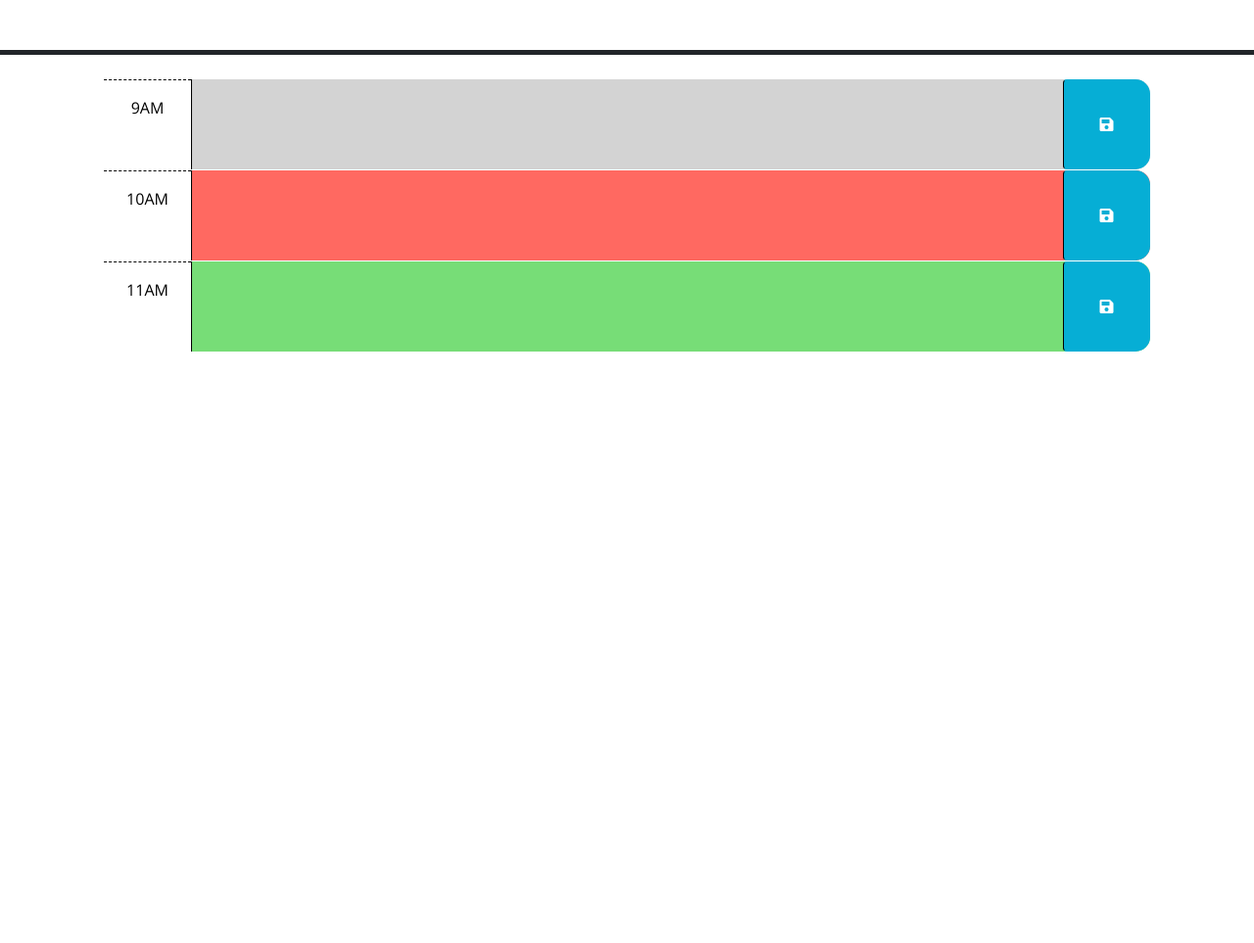
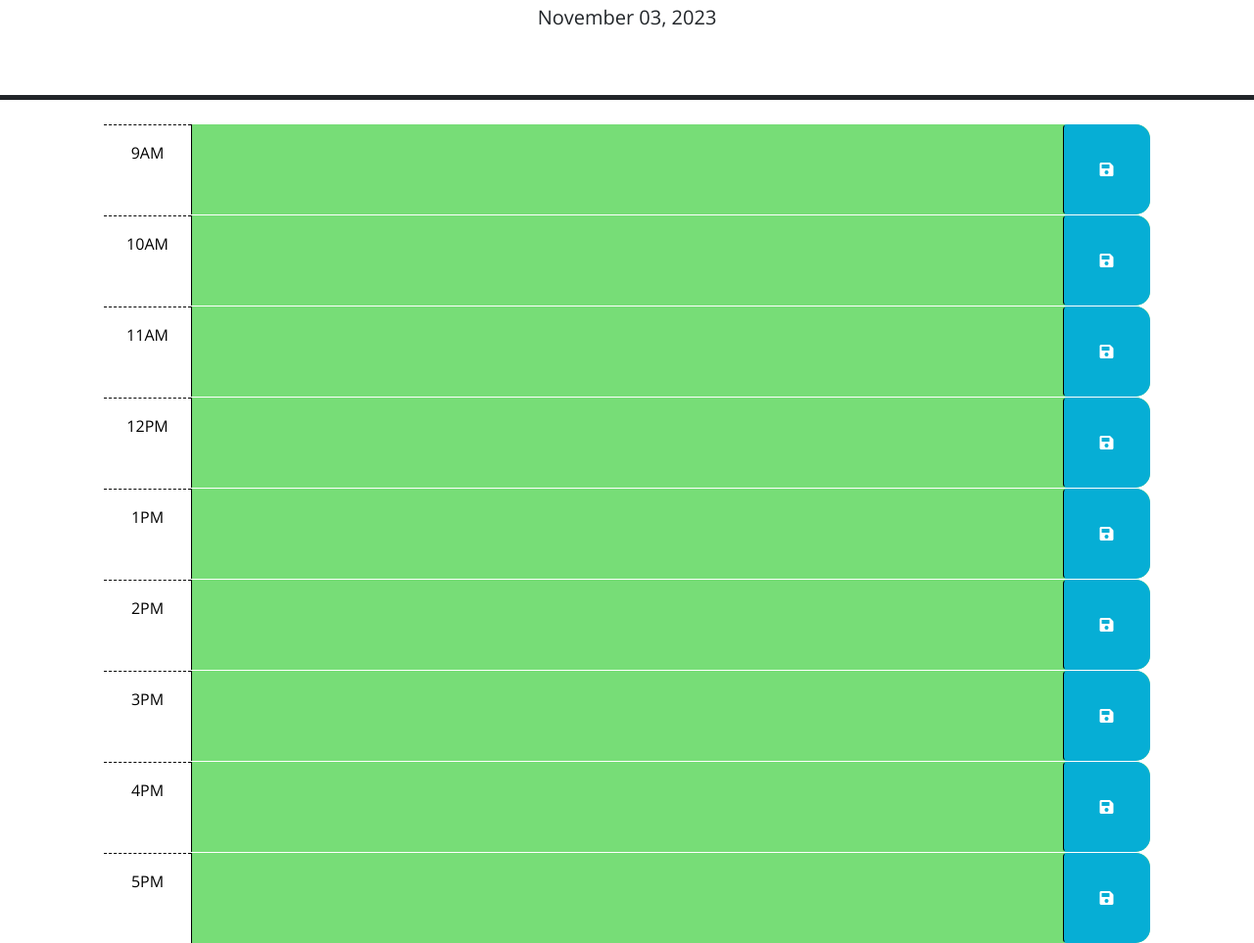
Before and after one commit to torfirst/work-day-scheduler, a plain HTML site: page index.html in a window 1280 px wide. Shown: the part 176-1139 px from the top of the page at 98% size. Before the commit the page ends 800 px from the top, so only its background shows below. Drawn offline with nearby package versions, Linux system fonts and the light colour scheme.

Commit message:
updated script.js file

```diff
--- a/index.html
+++ b/index.html
@@ -66,6 +66,62 @@
         </button>
       </div>
 
+      <div id="hour-12" class="row time-block future">
+        <div class="col-2 col-md-1 hour text-center py-3">12PM</div>
+        <textarea class="col-8 col-md-10 description" rows="3"> </textarea>
+        <button class="btn saveBtn col-2 col-md-1" aria-label="save">
+          <i class="fas fa-save" aria-hidden="true"></i>
+        </button>
+      </div>
+
+      <div id="hour-13" class="row time-block future">
+        <div class="col-2 col-md-1 hour text-center py-3">1PM</div>
+        <textarea class="col-8 col-md-10 description" rows="3"> </textarea>
+        <button class="btn saveBtn col-2 col-md-1" aria-label="save">
+          <i class="fas fa-save" aria-hidden="true"></i>
+        </button>
+      </div>
+
+      <div id="hour-14" class="row time-block future">
+        <div class="col-2 col-md-1 hour text-center py-3">2PM</div>
+        <textarea class="col-8 col-md-10 description" rows="3"> </textarea>
+        <button class="btn saveBtn col-2 col-md-1" aria-label="save">
+          <i class="fas fa-save" aria-hidden="true"></i>
+        </button>
+      </div>
+
+      <div id="hour-15" class="row time-block future">
+        <div class="col-2 col-md-1 hour text-center py-3">3PM</div>
+        <textarea class="col-8 col-md-10 description" rows="3"> </textarea>
+        <button class="btn saveBtn col-2 col-md-1" aria-label="save">
+          <i class="fas fa-save" aria-hidden="true"></i>
+        </button>
+      </div>
+
+      <div id="hour-16" class="row time-block future">
+        <div class="col-2 col-md-1 hour text-center py-3">4PM</div>
+        <textarea class="col-8 col-md-10 description" rows="3"> </textarea>
+        <button class="btn saveBtn col-2 col-md-1" aria-label="save">
+          <i class="fas fa-save" aria-hidden="true"></i>
+        </button>
+      </div>
+
+      <div id="hour-17" class="row time-block future">
+        <div class="col-2 col-md-1 hour text-center py-3">5PM</div>
+        <textarea class="col-8 col-md-10 description" rows="3"> </textarea>
+        <button class="btn saveBtn col-2 col-md-1" aria-label="save">
+          <i class="fas fa-save" aria-hidden="true"></i>
+        </button>
+      </div>
+<!--
+      <div id="hour-18" class="row time-block future">
+        <div class="col-2 col-md-1 hour text-center py-3">6PM</div>
+        <textarea class="col-8 col-md-10 description" rows="3"> </textarea>
+        <button class="btn saveBtn col-2 col-md-1" aria-label="save">
+          <i class="fas fa-save" aria-hidden="true"></i>
+        </button>
+      </div> -->
+
     <script src="https://code.jquery.com/jquery-3.4.1.min.js"></script>
     <script
       src="https://cdn.jsdelivr.net/npm/dayjs@1.11.3/dayjs.min.js"
--- a/script.js
+++ b/script.js
@@ -1,12 +1,52 @@
-// Wrap all code that interacts with the DOM in a call to jQuery to ensure that
-// the code isn't run until the browser has finished rendering all the elements
-// in the html.
+// Wrap all code that interacts with the DOM in a call to jQuery to ensure that the code isn't run until the browser has finished rendering all the elements in the html.
 $(function () {
   // TODO: Add a listener for click events on the save button. This code should use the id in the containing time-block as a key to save the user input in local storage. HINT: What does `this` reference in the click listener function? How can DOM traversal be used to get the "hour-x" id of the time-block containing the button that was clicked? How might the id be useful when saving the description in local storage?
-  //
+
+  // Attach click event listener to save button
+$('.saveBtn').on('click', function() {
+  // Get the parent time-block element and its id
+  var timeBlockId = $(this).closest('.time-block').attr('id');
+
+  // Get the user input from the description input field
+  var description = $(this).siblings('.description').val();
+
+  // Save the description in local storage using the time-block id as the key
+  localStorage.setItem(timeBlockId, description);
+});
+
   // TODO: Add code to apply the past, present, or future class to each time block by comparing the id to the current hour. HINTS: How can the id attribute of each time-block be used to conditionally add or remove the past, present, and future classes? How can Day.js be used to get the current hour in 24-hour time?
   //
+
+  let findHour = document.querySelectorAll(".time-block");
+  const currentHour = dayjs().hour();
+  // console.log('currentHour: ', currentHour);
+
+  findHour.forEach((div) => {
+    const hourVal = div.id.split("-");
+    // console.log(hourVal[1]);
+    const divHour = Number(hourVal[1]);
+
+    if (currentHour > divHour) {
+      $(div).addClass('past');
+      $(div).removeClass('present');
+      $(div).removeClass('future');
+    } else if (currentHour === divHour) {
+      $(div).addClass('present');
+      $(div).removeClass('past');
+      $(div).removeClass('future');
+    } else if (currentHour < divHour) {
+      $(div).addClass('future');
+      $(div).removeClass('past');
+      $(div).removeClass('present');
+    }
+  })
+
+
   // TODO: Add code to get any user input that was saved in localStorage and set the values of the corresponding textarea elements. HINT: How can the id attribute of each time-block be used to do this?
   //
+
+
   // TODO: Add code to display the current date in the header of the page.
+  const currentDay = dayjs().format('MMMM DD, YYYY');
+  $('#currentDay').text(currentDay);
 });
```
